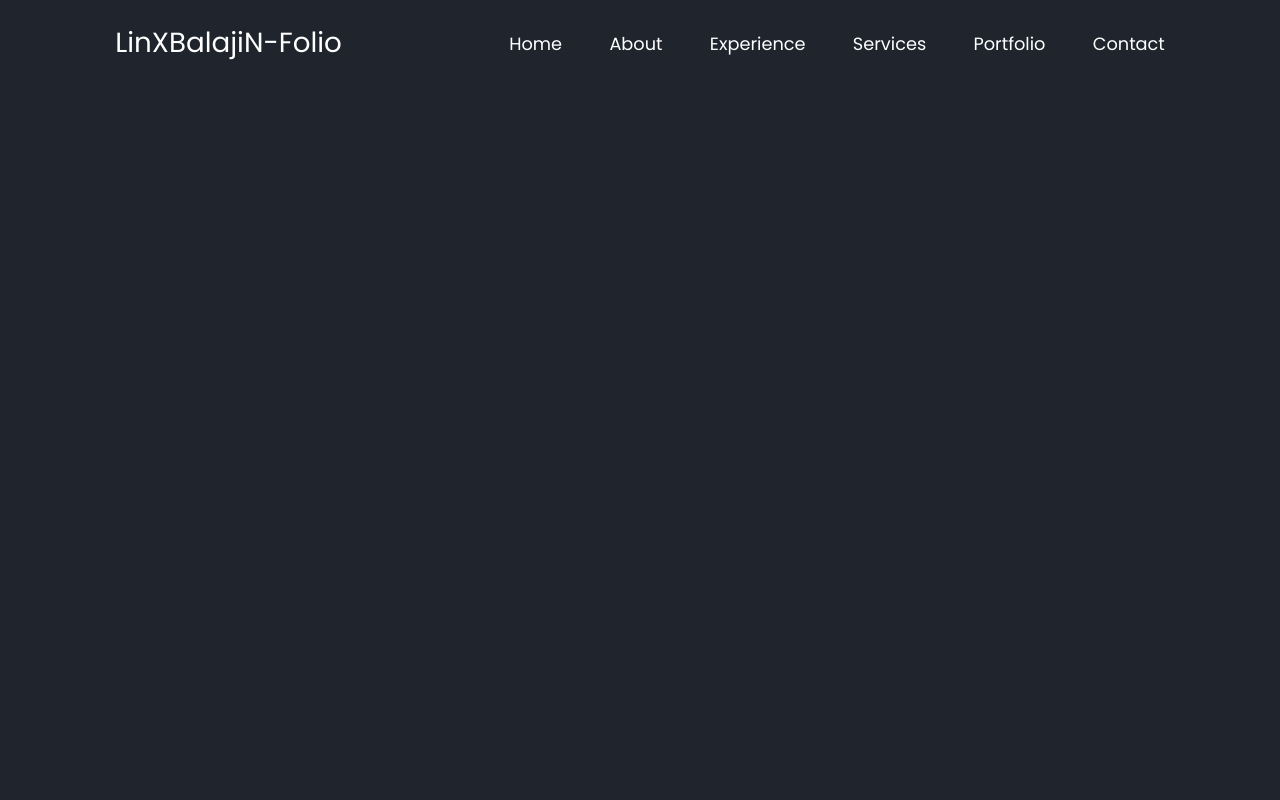
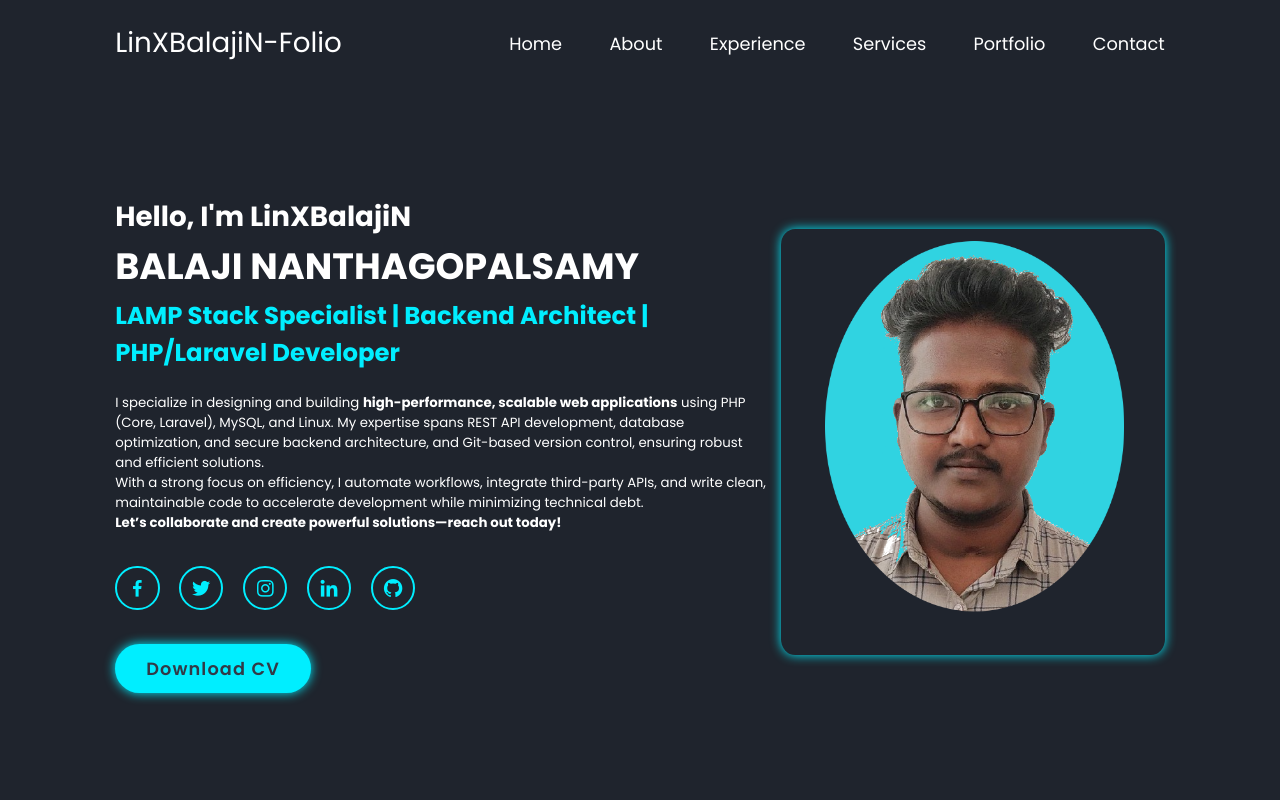
Before and after one commit to LinXBalajiN/LinXBalajiN-Folio, a PHP site: page / in a window 1280 px wide. Run offline with PHP 8.4, Linux system fonts and the light colour scheme.

Commit message:
home section works

```diff
--- a/css/style.css
+++ b/css/style.css
@@ -27,6 +27,11 @@ html {
 body {
     background: var(--bg-color);
     color: var(--text-color);
+}
+
+section {
+    min-height: 100vh;
+    padding: 10rem 9% 2rem;
 }
 
 header {
@@ -65,3 +70,79 @@ header {
     color: var(--text-color);
     display: none;
 }
+
+.home {
+    display: flex;
+    justify-content: center;
+    align-items: center;
+    gap: 1rem;
+}
+
+.home-img img {
+    width: 30vw;
+    padding-bottom: 3rem;
+    box-shadow: 0 0 1rem var(--main-color);
+    border-radius: 3.69%;
+}
+
+.home-content h4 {
+    font-size: 2.5rem;
+    font-weight: 700;
+}
+
+.home-content h4:nth-of-type(2) {
+    margin-bottom: 2rem;
+    font-size: 2.2rem;
+}
+
+span {
+    color: var(--main-color);
+}
+
+.home-content h1 {
+    font-size: 3.3rem;
+    font-weight: 700;
+    line-height: 1.6;
+}
+
+.home-content p {
+    font-size: 1.2rem;
+}
+
+.social-media a {
+    display: inline-flex;
+    justify-content: center;
+    align-items: center;
+    width: 4rem;
+    height: 4rem;
+    background: transparent;
+    border: .2rem solid var(--main-color);
+    border-radius: 50%;
+    font-size: 2rem;
+    color: var(--main-color);
+    margin: 3rem 1.5rem 3rem 0;
+    transition: .5s ease;
+}
+
+.social-media a:hover {
+    background: var(--main-color);
+    color: var(--second-bg-color);
+    box-shadow: 0 0 1rem var(--main-color);
+}
+
+.btn {
+    display: inline-block;
+    padding: 1rem 2.8rem;
+    background: var(--main-color);
+    border-radius: 4rem;
+    box-shadow: 0 0 1rem var(--main-color);
+    font-size: 1.6rem;
+    color: var(--second-bg-color);
+    letter-spacing: .1rem;
+    font-weight: 600;
+    transform: .5s ease;
+}
+
+.btn:hover {
+    box-shadow: none;
+}
--- a/index.html
+++ b/index.html
@@ -12,9 +12,9 @@
         content="PHP Developer, Laravel, MySQL, Web Development, Software Engineer, Backend Developer, Full Stack Developer">
     <meta name="author" content="LinXBalajiN">
 
-    <!--box icons-->
+    <!-- Load Boxicons -->
     <link href='https://unpkg.com/boxicons@2.1.4/css/boxicons.min.css' rel='stylesheet'>
-    <!--custom css-->
+    <!-- custom css -->
     <link rel="stylesheet" href="css/style.css">
 </head>
 
@@ -35,6 +35,37 @@
         </nav>
 
     </header>
+    <!--home section design-->
+    <section class="home" id="home">
+        <div class="home-content">
+            <h4>Hello, I'm LinXBalajiN</h4>
+            <h1>BALAJI NANTHAGOPALSAMY</h1>
+            <h4><span>LAMP Stack Specialist | Backend Architect | PHP/Laravel Developer</span></h4>
+
+            <p>I specialize in designing and building <strong>high-performance, scalable web applications</strong> using
+                PHP (Core, Laravel), MySQL, and Linux. My expertise spans REST API development, database
+                optimization, and secure backend architecture, and Git-based version control, ensuring robust and
+                efficient solutions.</p>
+
+            <p>With a strong focus on efficiency, I automate workflows, integrate third-party APIs, and write clean,
+                maintainable code to accelerate development while minimizing technical debt.</p>
+
+            <p><strong>Let’s collaborate and create powerful solutions—reach out today!</strong></p>
+
+            <div class="social-media">
+                <a href="#"><i class="bx bxl-facebook"></i></a>
+                <a href="#"><i class="bx bxl-twitter"></i></a>
+                <a href="#"><i class="bx bxl-instagram"></i></a>
+                <a href="#"><i class="bx bxl-linkedin"></i></a>
+                <a href="#"><i class="bx bxl-github"></i></a>
+            </div>
+            <a href="#" class="btn">Download CV</a>
+
+        </div>
+        <div class="home-img">
+            <img src="img/LinXBalajiN.png" alt="LinXBalajiN profile">
+        </div>
+    </section>
     <!--custom js-->
     <script src="js/script.js"></script>
 </body>
```
Also changed, not shown: img/LinXBalajiN.png (added).
